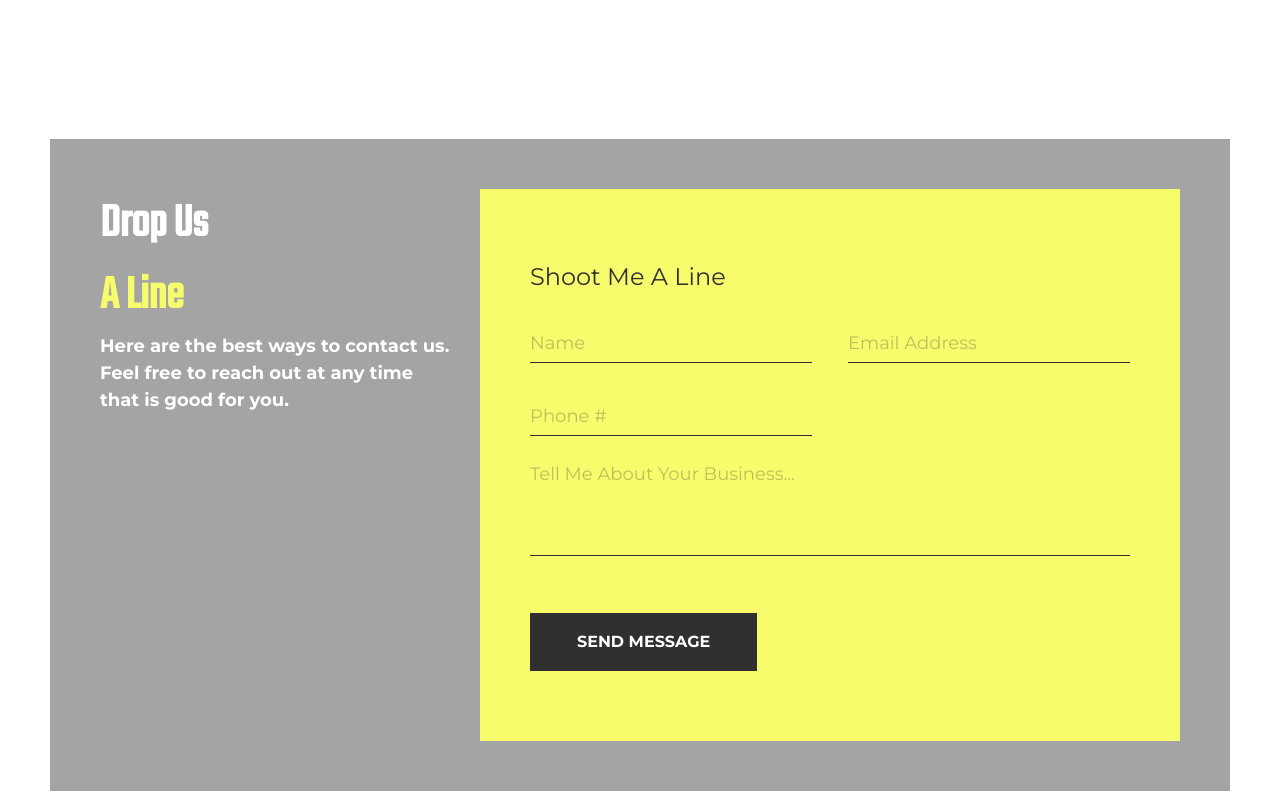
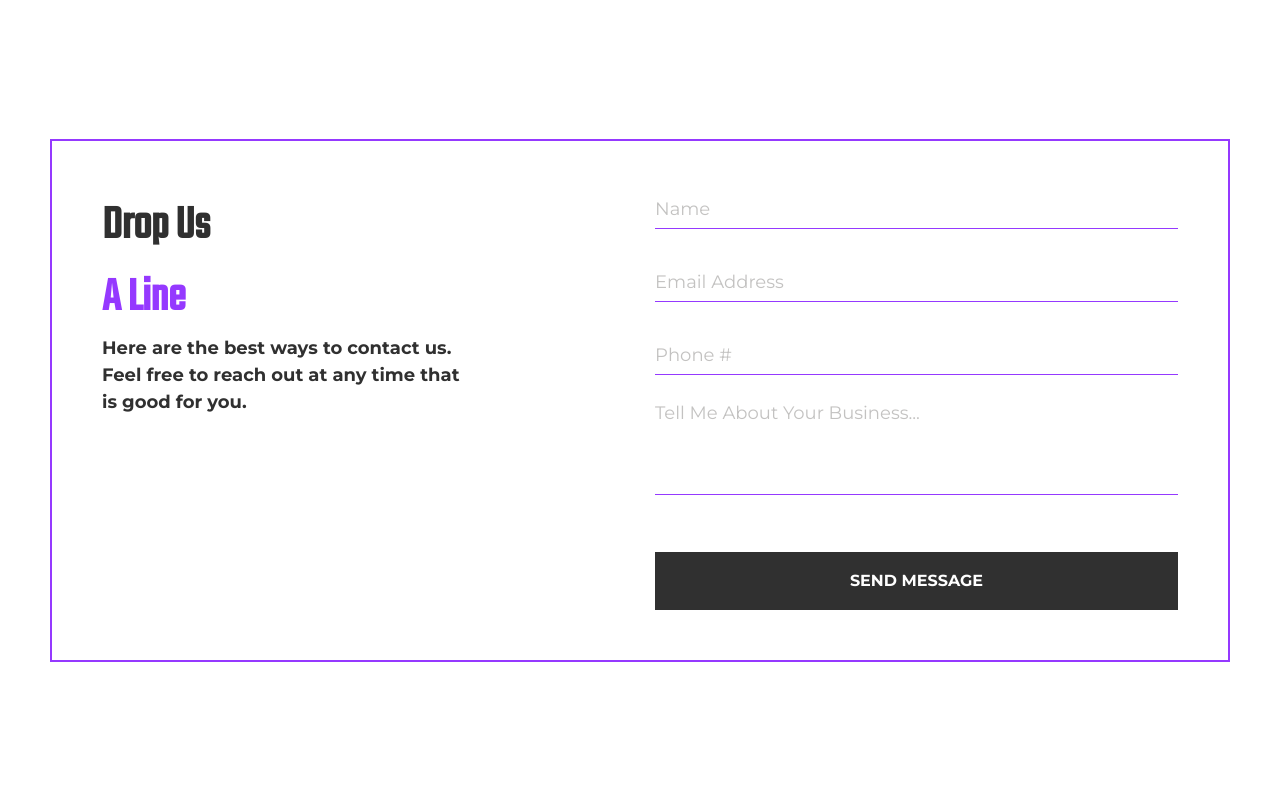
Before and after one commit to ChristianWare/templateOne, a Next.js app: page / in a window 1280 px wide. Shown: the part 5320-6120 px from the top of the page. Built offline with nearby package versions, Linux system fonts and the light colour scheme.

Commit message:
Contact form updates

```diff
--- a/src/comps/ContactSection.js
+++ b/src/comps/ContactSection.js
@@ -17,8 +17,7 @@ function ContactSection() {
         </div>
         <div className={styles.right}>
           <div className={styles.contactForm}>
-            <h2>Shoot Me A Line</h2>
-            <form className={styles.formBox} onSubmit={(e) => onSubmitForm(e)}>
+            <form className={styles.formBox}>
               <div className={styles.inputBox50}>
                 <input id='name' type='text' required />
                 <label htmlFor='name'>Name</label>
--- a/src/comps/ContactSection.module.css
+++ b/src/comps/ContactSection.module.css
@@ -1,6 +1,6 @@
 .contactSectionContainer {
     margin-bottom: 15rem;
-    background-color: var(--accent3);
+    border: 2px solid var(--accent5)
 }
 
 .content {
@@ -17,48 +17,39 @@
 
 .heading {
     font-family: "TekoRegular";
-    color: var(--accent4);
+    color: var(--accent1);
 }
 
 .heading span {
     font-family: "TekoRegular";
-    color: var(--accent2)
+    color: var(--accent5)
 }
 
 .copy {
     font-family: "MontserratBold";
     font-size: 1.8rem;
-    color: var(--accent4);
+    color: var(--accent1);
+    width: 70%;
 }
 
 .right {
-    flex: 2;
+    flex: 1;
 }
 
 .contactForm {
     position: relative;
-    padding: 7rem 5rem;
-    background: var(--accent2);
-    color:  var(--accent1);
-}
-
-.contactForm h2 {
-    font-size: 2.4rem;
-    font-weight: 500;
-
 }
 
 .formBox {
     position: relative;
     display: flex;
+    flex-direction: column;
     justify-content: space-between;
-    flex-wrap: wrap;
-    padding-top: 3rem;
 }
 
 .inputBox50 {
     position: relative;
-    width: 47%;
+    width: 100%;
 }
 
 .inputBox50:nth-child(1),
@@ -89,11 +80,11 @@
     padding: 5px 0;
     font-size: 1.8rem;
     font-weight: 300;
-    color: var(--accent1);
-    background-color: var(--accent2);
+    color: var(--accent4);
+    background-color: var(--accent4);
     border: none;
     outline: none;
-    border-bottom: 1px solid var(--accent1);
+    border-bottom: 1px solid var(--accent5);
 }
 
 .inputBox100 textarea {
```
